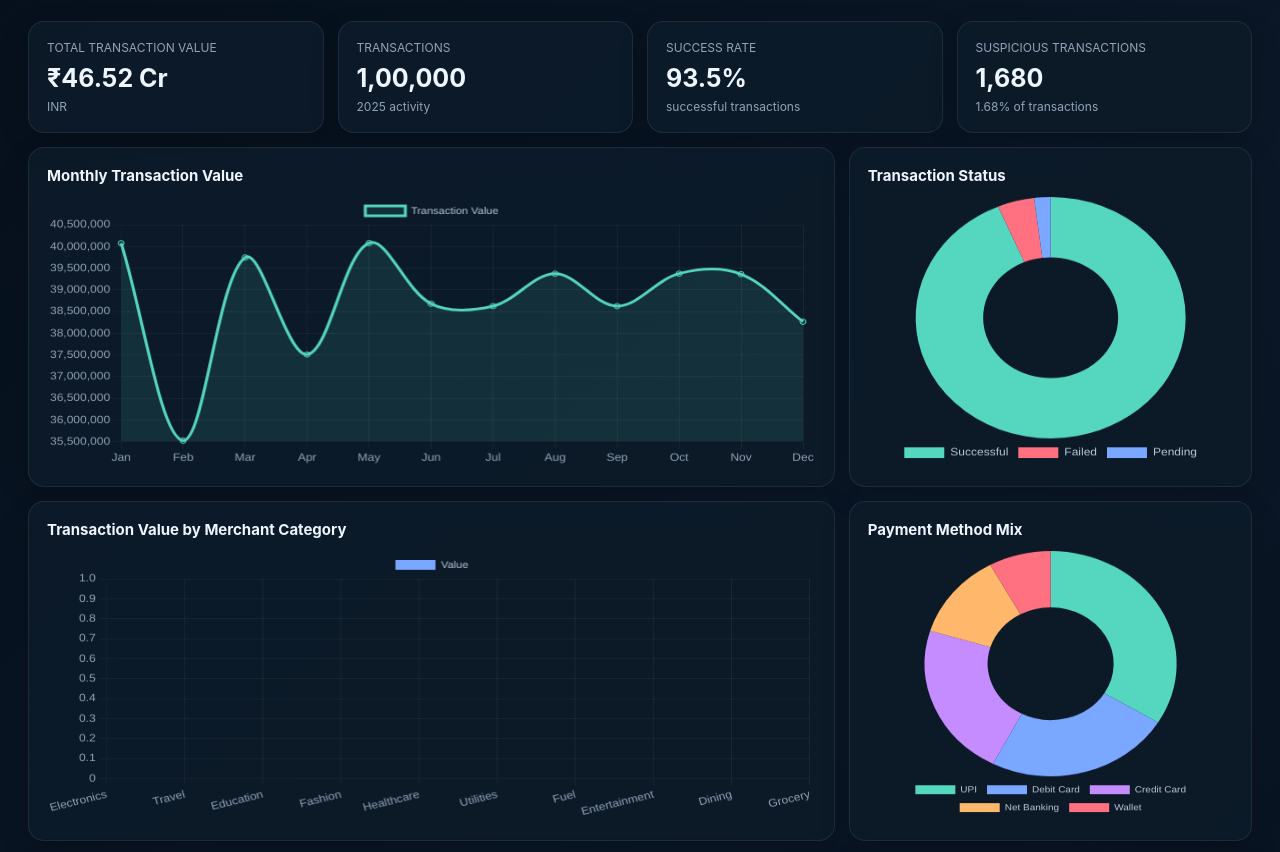
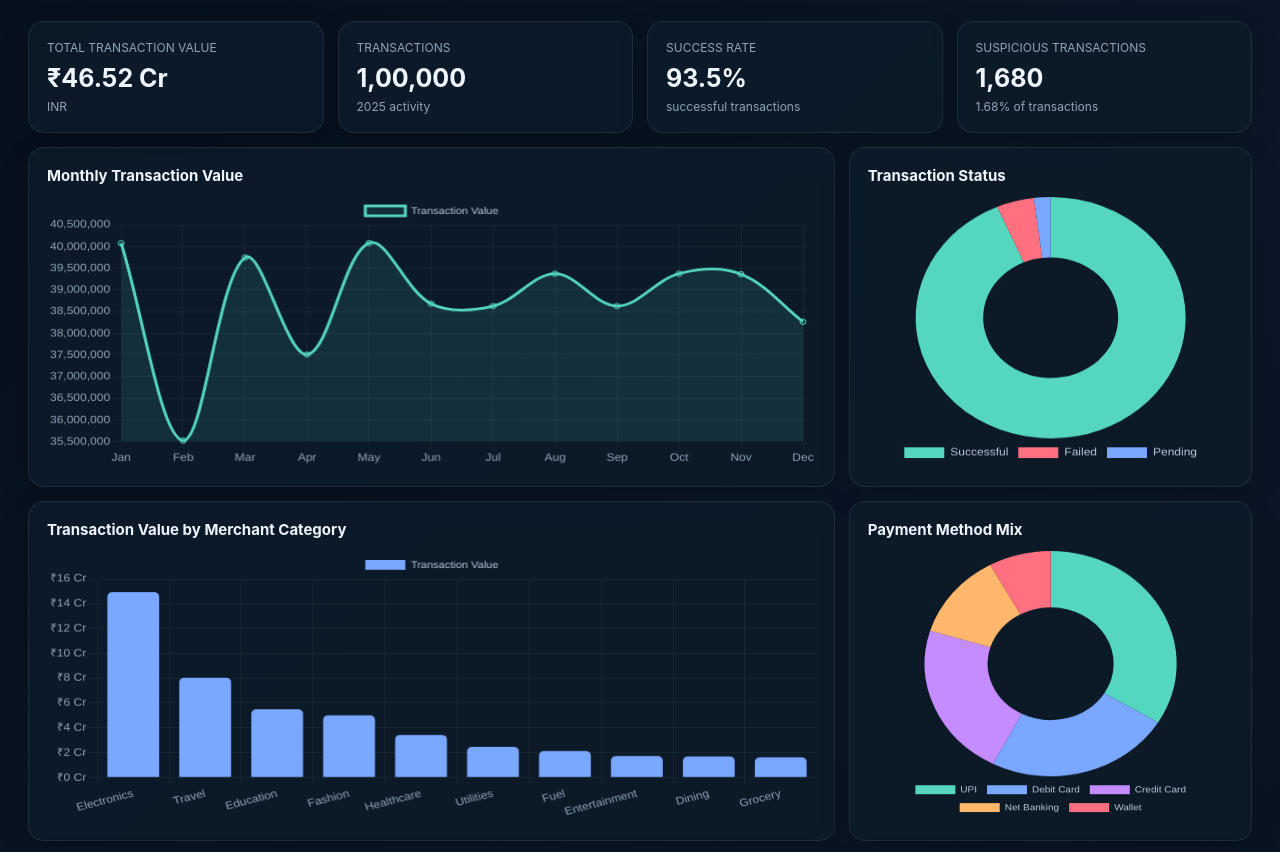
Before and after one commit to anniejerusham-png/Financial-Transaction-Analytic, a plain HTML site: page index.html in a window 1280 px wide. Shown: the part 94-946 px from the top of the page. Drawn offline with nearby package versions, Linux system fonts and the light colour scheme.

Commit message:
Add files via upload

```diff
--- a/index.html
+++ b/index.html
@@ -122,7 +122,7 @@ const common = {
 const labels = DATA.monthly.map(x=>x.month);
 new Chart(document.getElementById("monthlyChart"),{
  type:"line", data:{labels,datasets:[{
-  label:"Transaction Value",data:DATA.monthly.map(x=>x.transaction_value),
+  label:"Transaction Value",data:DATA.monthly.map(x=>Number(x.transaction_value)),
   borderColor:"#55d6be",backgroundColor:"rgba(85,214,190,.12)",fill:true,tension:.35
  }]}, options:common
 });
@@ -131,34 +131,67 @@ new Chart(document.getElementById("statusChart"),{
  type:"doughnut",
  data:{labels:["Successful","Failed","Pending"],
  datasets:[{data:[
-   DATA.kpis.transactions-DATA.kpis.failed,
+   Math.round(DATA.kpis.transactions * DATA.kpis.successRate / 100),
    DATA.kpis.failed,
-   Math.round(DATA.kpis.transactions*.02)
+   DATA.kpis.transactions - Math.round(DATA.kpis.transactions * DATA.kpis.successRate / 100) - DATA.kpis.failed
  ],backgroundColor:["#55d6be","#ff7180","#7aa7ff"],borderWidth:0}]},
  options:{responsive:true,maintainAspectRatio:false,plugins:{legend:{position:"bottom",labels:{color:"#b7c6d6"}}}}
 });
 
 new Chart(document.getElementById("categoryChart"),{
- type:"bar",data:{labels:DATA.category.map(x=>x.merchant_category),
- datasets:[{label:"Value",data:DATA.category.map(x=>x.value),backgroundColor:"#7aa7ff",borderRadius:5}]},
- options:{...common,indexAxis:"y"}
+ type:"bar",
+ data:{
+   labels:DATA.category.map(x=>x.merchant_category),
+   datasets:[{
+     label:"Transaction Value",
+     data:DATA.category.map(x=>Number(x.value)),
+     backgroundColor:"#7aa7ff",
+     borderRadius:5
+   }]
+ },
+ options:{
+   responsive:true,
+   maintainAspectRatio:false,
+   plugins:{
+     legend:{labels:{color:"#b7c6d6",font:{size:11}}},
+     tooltip:{
+       callbacks:{
+         label:(ctx)=>" ₹"+Number(ctx.parsed.y).toLocaleString("en-IN")
+       }
+     }
+   },
+   scales:{
+     x:{
+       ticks:{color:"#91a4b8"},
+       grid:{color:"rgba(255,255,255,.05)"}
+     },
+     y:{
+       beginAtZero:true,
+       ticks:{
+         color:"#91a4b8",
+         callback:(value)=>"₹"+(Number(value)/10000000).toFixed(0)+" Cr"
+       },
+       grid:{color:"rgba(255,255,255,.05)"}
+     }
+   }
+ }
 });
 
 new Chart(document.getElementById("paymentChart"),{
  type:"doughnut",data:{labels:DATA.payment.map(x=>x.payment_method),
- datasets:[{data:DATA.payment.map(x=>x.value),backgroundColor:["#55d6be","#7aa7ff","#c58cff","#ffb86b","#ff7180"],borderWidth:0}]},
+ datasets:[{data:DATA.payment.map(x=>Number(x.value)),backgroundColor:["#55d6be","#7aa7ff","#c58cff","#ffb86b","#ff7180"],borderWidth:0}]},
  options:{responsive:true,maintainAspectRatio:false,plugins:{legend:{position:"bottom",labels:{color:"#b7c6d6",font:{size:10}}}}}
 });
 
 new Chart(document.getElementById("cityChart"),{
  type:"bar",data:{labels:DATA.city.map(x=>x.city),
- datasets:[{label:"Value",data:DATA.city.map(x=>x.value),backgroundColor:"#55d6be",borderRadius:5}]},
+ datasets:[{label:"Value",data:DATA.city.map(x=>Number(x.value)),backgroundColor:"#55d6be",borderRadius:5}]},
  options:common
 });
 
 new Chart(document.getElementById("segmentChart"),{
  type:"doughnut",data:{labels:DATA.segment.map(x=>x.customer_segment),
- datasets:[{data:DATA.segment.map(x=>x.value),backgroundColor:["#55d6be","#7aa7ff","#c58cff","#ffb86b"],borderWidth:0}]},
+ datasets:[{data:DATA.segment.map(x=>Number(x.value)),backgroundColor:["#55d6be","#7aa7ff","#c58cff","#ffb86b"],borderWidth:0}]},
  options:{responsive:true,maintainAspectRatio:false,plugins:{legend:{position:"bottom",labels:{color:"#b7c6d6"}}}}
 });
 
```
